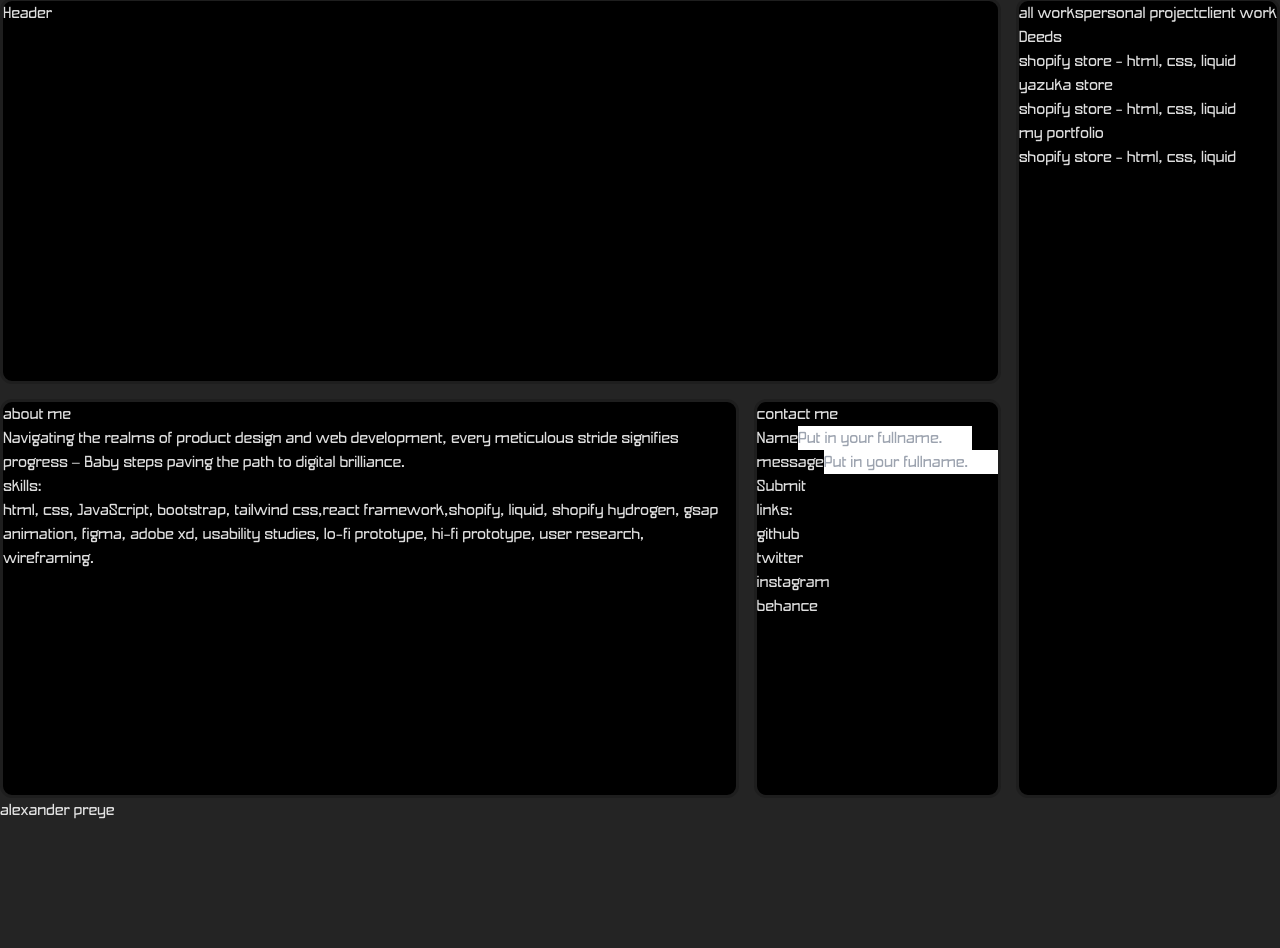
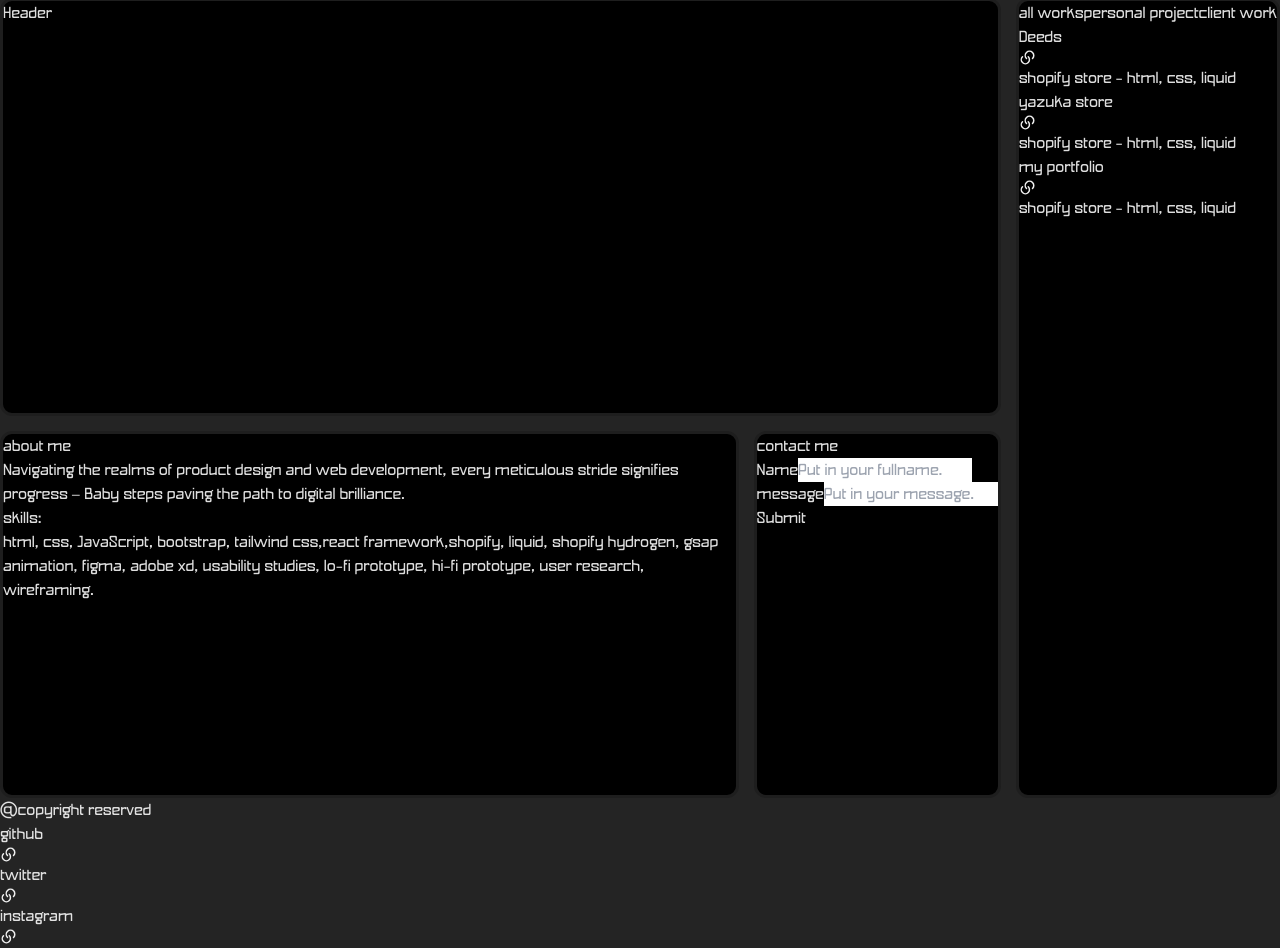
Before and after one commit to vyuba/fashion-shop, a React (Vite) app: page /portfolio in a window 1280 px wide. Shown: the part 2178-3126 px from the top of the page. Before the commit the page ends 3000 px from the top, so only its background shows below. Built offline with nearby package versions, Linux system fonts and the light colour scheme.

Commit message:
small changes to the portfolio

```diff
--- a/src/Portfolio.jsx
+++ b/src/Portfolio.jsx
@@ -49,44 +49,44 @@ function Portfolio() {
         }
     )
   return (
-<div className='body-conatainer bg-stone-950 px-2 py-3'>
+<div className='body-conatainer bg-black px-2 py-3'>
     <div className=" fixed w-full z-[50] left-0 top-3 px-5">
-        <ul className="w-full flex flex-row gap-3 bg-stone-950 py-2 px-3 rounded-lg border-[2px] border-solid overflow-hidden uppercase border-stone-800">
-            <p className="box whitespace-nowrap">hire me</p>
-            <p className="box whitespace-nowrap">hire me</p>
-            <p className="box whitespace-nowrap">hire me</p>
-            <p className="box whitespace-nowrap">hire me</p>
-            <p className="box whitespace-nowrap">hire me</p>
-            <p className="box whitespace-nowrap">hire me</p>
-            <p className="box whitespace-nowrap">hire me</p>
-            <p className="box whitespace-nowrap">hire me</p>
-            <p className="box whitespace-nowrap">hire me</p>
-            <p className="box whitespace-nowrap">hire me</p>
-            <p className="box whitespace-nowrap">hire me</p>
-            <p className="box whitespace-nowrap">hire me</p>
-            <p className="box whitespace-nowrap">hire me</p>
-            <p className="box whitespace-nowrap">hire me</p>
-            <p className="box whitespace-nowrap">hire me</p>
-            <p className="box whitespace-nowrap">hire me</p>
-            <p className="box whitespace-nowrap">hire me</p>
-            <p className="box whitespace-nowrap">hire me</p>
-            <p className="box whitespace-nowrap">hire me</p>
-            <p className="box whitespace-nowrap">hire me</p>
-            <p className="box whitespace-nowrap">hire me</p>
-            <p className="box whitespace-nowrap">hire me</p>
-            <p className="box whitespace-nowrap">hire me</p>
-            <p className="box whitespace-nowrap">hire me</p>
-            <p className="box whitespace-nowrap">hire me</p>
-            <p className="box whitespace-nowrap">hire me</p>
-            <p className="box whitespace-nowrap">hire me</p>
-            <p className="box whitespace-nowrap">hire me</p>
-            <p className="box whitespace-nowrap">hire me</p>
-            <p className="box whitespace-nowrap">hire me</p>
-            <p className="box whitespace-nowrap">hire me</p>
+        <ul className="w-full flex flex-row gap-8 bg-black py-2 px-3 rounded-lg border-[3px] border-solid overflow-hidden capitalize border-[#1E1E1E]">
+            <p className="box whitespace-nowrap">hire me today</p>
+            <p className="box whitespace-nowrap">hire me today</p>
+            <p className="box whitespace-nowrap">hire me today</p>
+            <p className="box whitespace-nowrap">hire me today</p>
+            <p className="box whitespace-nowrap">hire me today</p>
+            <p className="box whitespace-nowrap">hire me today</p>
+            <p className="box whitespace-nowrap">hire me today</p>
+            <p className="box whitespace-nowrap">hire me today</p>
+            <p className="box whitespace-nowrap">hire me today</p>
+            <p className="box whitespace-nowrap">hire me today</p>
+            <p className="box whitespace-nowrap">hire me today</p>
+            <p className="box whitespace-nowrap">hire me today</p>
+            <p className="box whitespace-nowrap">hire me today</p>
+            <p className="box whitespace-nowrap">hire me today</p>
+            <p className="box whitespace-nowrap">hire me today</p>
+            <p className="box whitespace-nowrap">hire me today</p>
+            <p className="box whitespace-nowrap">hire me today</p>
+            <p className="box whitespace-nowrap">hire me today</p>
+            <p className="box whitespace-nowrap">hire me today</p>
+            <p className="box whitespace-nowrap">hire me today</p>
+            <p className="box whitespace-nowrap">hire me today</p>
+            <p className="box whitespace-nowrap">hire me today</p>
+            <p className="box whitespace-nowrap">hire me today</p>
+            <p className="box whitespace-nowrap">hire me today</p>
+            <p className="box whitespace-nowrap">hire me today</p>
+            <p className="box whitespace-nowrap">hire me today</p>
+            <p className="box whitespace-nowrap">hire me today</p>
+            <p className="box whitespace-nowrap">hire me today</p>
+            <p className="box whitespace-nowrap">hire me today</p>
+            <p className="box whitespace-nowrap">hire me today</p>
+            <p className="box whitespace-nowrap">hire me today</p>
         </ul>
     </div>
     <div className="portfolio-nav z-[100] fixed top-[4.1rem] right-5">
-        <ul className="menu bg-stone-950 border-[3px] border-stone-800 border-solid py-7 rounded-xl grid gap-2 uppercase text-lg relative">
+        <ul className="menu bg-black border-[3px] border-[#1E1E1E] border-solid py-7 rounded-xl grid gap-2 uppercase text-lg relative">
         <div className="closeIcon  py-2 px-2 rounded-xl hover:bg-stone-800 absolute top-1 right-2"><X/></div>
             <li className="py-1 px-2 hover:bg-stone-900 pl-5 pr-14 mx-2 rounded-md">home</li>
             <li className="py-1 px-2 hover:bg-stone-900 pl-5 pr-14 mx-2 rounded-md">about me</li>
@@ -94,11 +94,11 @@ function Portfolio() {
             <li className="py-1 px-2 hover:bg-stone-900 pl-5 pr-14 mx-2 rounded-md">contact me</li>
         </ul>
     </div>
-    <div className=" py-2 px-2 border-solid border-[3px] bg-black  z-50 border-stone-800 fixed rounded-xl top-[4rem] right-5 menu-icon cursor-pointer"><MenuIcon/></div>
+    <div className=" py-2 px-2 border-solid border-[3px] bg-black  z-50 border-[#1E1E1E] fixed rounded-xl top-[4rem] right-5 menu-icon cursor-pointer"><MenuIcon/></div>
     <div className="grid-container">
         <div className="header">Header</div>
-        <div className="sidebar overflow-y-auto px-3">
-        <h1 className="capitalize font-bold text-xl sticky top-0 bg-black py-3 w-full">about me</h1>
+        <div className="sidebar overflow-y-auto px-3 py-3 pb-3">
+        <h1 className="capitalize font-bold text-xl sticky top-0 bg-black py-2 w-full">about me</h1>
             <p>
             Navigating the realms of product design and web development, every meticulous stride signifies progress – Baby steps paving the path to digital brilliance.
             </p>
@@ -110,21 +110,21 @@ function Portfolio() {
             </div>
         </div>
         <div className="main-content overflow-y-auto ">
-        <div className="w-full overflow-hidden sticky bg-black top-0 py-3 px-3">
+        <div className="w-full overflow-hidden sticky bg-black top-0 py-6 px-6">
             <div className="flex gap-4 w-full overflow-x-auto scroll-smooth">
                 <button
                     onClick={() => setFilter('all')}
-                    className={`capitalize py-[7px] px-4 border-stone-800 border-solid border-[3px] rounded-xl whitespace-nowrap ${filter === 'all' ? 'bg-stone-900' : ''}`}>
+                    className={`capitalize py-[7px] px-4 border-[#1E1E1E] border-solid border-[3px] rounded-xl whitespace-nowrap ${filter === 'all' ? 'bg-[#1E1E1E]' : ''}`}>
                     all works
                 </button>
                 <button
                     onClick={() => setFilter('personal')}
-                    className={`capitalize py-[7px] px-4 border-stone-800 border-solid border-[3px] rounded-xl whitespace-nowrap ${filter === 'personal' ? 'bg-stone-900' : ''}`}>
+                    className={`capitalize py-[7px] px-4 border-[#1E1E1E] border-solid border-[3px] rounded-xl whitespace-nowrap ${filter === 'personal' ? 'bg-[#1E1E1E]' : ''}`}>
                     personal project
                 </button>
                 <button
                     onClick={() => setFilter('client')}
-                    className={`capitalize py-[7px] px-4 border-stone-800 border-solid border-[3px] rounded-xl whitespace-nowrap ${filter === 'client' ? 'bg-stone-900' : ''}`}>
+                    className={`capitalize py-[7px] px-4 border-[#1E1E1E] border-solid border-[3px] rounded-xl whitespace-nowrap ${filter === 'client' ? 'bg-[#1E1E1E]' : ''}`}>
                     client work
                 </button>
             </div>
@@ -132,11 +132,16 @@ function Portfolio() {
             <div className="px-3 py-3 h-full overflow-x-auto flex flex-col gap-3">
             {
                     filteredData.map((item) => (
-                        <div key={item.id} className="border-solid border-[2px] border-stone-800 w-full h-[300px] rounded-lg flex flex-col overflow-hidden">
+                        <div key={item.id} className="border-solid border-[2px] border-[#1E1E1E] w-full h-[300px] rounded-lg flex flex-col overflow-hidden">
                             <div style={{backgroundImage: `url(${item.images})`}} className="bg-white flex-1 bg-cover bg-center">
                             </div>
                             <div className="bg-black h-20 px-2 py-3">
-                                <h1 className="capitalize text-lg">{item.name}</h1>
+                                <h1 className="capitalize text-lg flex items-center gap-1">{item.name}
+                                <svg xmlns="http://www.w3.org/2000/svg" width="17" height="17" viewBox="0 0 17 17" fill="none">
+                                    <path d="M9.25085 7.74915C10.8446 9.3429 10.8446 11.9212 9.25085 13.5079C7.6571 15.0946 5.07876 15.1016 3.4921 13.5079C1.90543 11.9141 1.89835 9.33581 3.4921 7.74915" stroke="#F0F0F0" strokeWidth="1.5" strokeLinecap="round" strokeLinejoin="round"/>
+                                    <path d="M7.50124 9.49879C5.84374 7.84129 5.84374 5.14962 7.50124 3.48504C9.15874 1.82046 11.8504 1.82754 13.515 3.48504C15.1796 5.14254 15.1725 7.83421 13.515 9.49879" stroke="#F0F0F0" strokeWidth="1.5" strokeLinecap="round" strokeLinejoin="round"/>
+                                </svg>
+                                </h1>
                                 <p className="capitalize">{item.details} - {item.stack}</p>
                             </div>
                         </div>
@@ -146,33 +151,49 @@ function Portfolio() {
         </div>
         <div className="footer overflow-y-auto px-3 ">
         <h1 className="capitalize font-bold text-xl sticky top-0 bg-black py-3 w-full">contact me</h1>
-        <form action="">
+        <form className="pb-4" action="">
          <div className="mb-5">
-           <label htmlFor="name" name="block mb-2 font-bold text-gray-600">Name</label>
-           <input type="text" id="name" name="name" placeholder="Put in your fullname." className="border border-gray-300 shadow p-3 w-full rounded mb-"/>
+           <label htmlFor="name" name="block mb-2 font-bold">Name</label>
+           <input type="text" id="name" name="name" placeholder="Put in your fullname." className="border-2 bg-black border-[#1E1E1E] shadow p-3 w-full rounded mb-"/>
          </div>
 
          <div className="mb-5">
-           <label htmlFor="twitter" className="block mb-2 font-bold text-gray-600 capitalize">message</label>
-           <input type="text" id="twitter" name="twitter" placeholder="Put in your fullname." className="border border-gray-300 shadow p-3 w-full rounded mb-"/>
-           {/* <p className="text-sm text-red-400 mt-2">Twitter username is required</p> */}
+           <label htmlFor="twitter" className="block mb-2 font-bold text-gray-300 capitalize">message</label>
+           <input type="text" id="twitter" name="twitter" placeholder="Put in your message." className="border-2 bg-black border-[#1E1E1E] shadow p-3 w-full rounded mb-"/>
          </div>
 
-         <button className="block w-full bg-stone-900 text-white font-bold p-3 rounded-lg uppercase">Submit</button>
+         <button className="block w-full bg-[#1E1E1E] text-white font-bold p-3 rounded-lg uppercase">Submit</button>
        </form>
-        <div className="py-4 w-full capitalize">
-            <h6 className="text-lg capitalize">links:</h6>
-            <ul className="flex flex-row items-center gap-5">
-                <a className="underline" href=""><li>github</li></a>
-                <a className="underline" href="https://x.com/st33z_z"><li>twitter</li></a>
-                <a className="underline" href="https://www.instagram.com/vyuba_/"><li>instagram</li></a>
-                <a className="underline" href="https://www.behance.net/alexanderpreye"><li>behance</li></a>
-            </ul>
-            </div>
         </div>
     </div>
     <div className="w-full text-center py-5">
-        alexander preye
+       <span className="font-medium text-[#1E1E1a]">@copyright reserved</span>
+        <ul className="flex flex-row items-center justify-center capitalize gap-2">
+                <a className="underline" href=""><li className="flex items-center gap-1">github
+                <svg xmlns="http://www.w3.org/2000/svg" width="17" height="17" viewBox="0 0 17 17" fill="none">
+                    <path d="M9.25085 7.74915C10.8446 9.3429 10.8446 11.9212 9.25085 13.5079C7.6571 15.0946 5.07876 15.1016 3.4921 13.5079C1.90543 11.9141 1.89835 9.33581 3.4921 7.74915" stroke="#F0F0F0" strokeWidth="1.5" strokeLinecap="round" strokeLinejoin="round"/>
+                    <path d="M7.50124 9.49879C5.84374 7.84129 5.84374 5.14962 7.50124 3.48504C9.15874 1.82046 11.8504 1.82754 13.515 3.48504C15.1796 5.14254 15.1725 7.83421 13.515 9.49879" stroke="#F0F0F0" strokeWidth="1.5" strokeLinecap="round" strokeLinejoin="round"/>
+                </svg>
+                    </li></a>
+                <a className="underline" href="https://x.com/st33z_z"><li className="flex items-center gap-1">twitter
+                <svg xmlns="http://www.w3.org/2000/svg" width="17" height="17" viewBox="0 0 17 17" fill="none">
+                    <path d="M9.25085 7.74915C10.8446 9.3429 10.8446 11.9212 9.25085 13.5079C7.6571 15.0946 5.07876 15.1016 3.4921 13.5079C1.90543 11.9141 1.89835 9.33581 3.4921 7.74915" stroke="#F0F0F0" strokeWidth="1.5" strokeLinecap="round" strokeLinejoin="round"/>
+                    <path d="M7.50124 9.49879C5.84374 7.84129 5.84374 5.14962 7.50124 3.48504C9.15874 1.82046 11.8504 1.82754 13.515 3.48504C15.1796 5.14254 15.1725 7.83421 13.515 9.49879" stroke="#F0F0F0" strokeWidth="1.5" strokeLinecap="round" strokeLinejoin="round"/>
+                </svg>
+                    </li></a>
+                <a className="underline" href="https://www.instagram.com/vyuba_/"><li className="flex items-center gap-1">instagram
+                <svg xmlns="http://www.w3.org/2000/svg" width="17" height="17" viewBox="0 0 17 17" fill="none">
+                    <path d="M9.25085 7.74915C10.8446 9.3429 10.8446 11.9212 9.25085 13.5079C7.6571 15.0946 5.07876 15.1016 3.4921 13.5079C1.90543 11.9141 1.89835 9.33581 3.4921 7.74915" stroke="#F0F0F0" strokeWidth="1.5" strokeLinecap="round" strokeLinejoin="round"/>
+                    <path d="M7.50124 9.49879C5.84374 7.84129 5.84374 5.14962 7.50124 3.48504C9.15874 1.82046 11.8504 1.82754 13.515 3.48504C15.1796 5.14254 15.1725 7.83421 13.515 9.49879" stroke="#F0F0F0" strokeWidth="1.5" strokeLinecap="round" strokeLinejoin="round"/>
+                </svg>
+                    </li></a>
+                <a className="underline" href="https://www.behance.net/alexanderpreye"><li className="flex items-center gap-1">behance
+                <svg xmlns="http://www.w3.org/2000/svg" width="17" height="17" viewBox="0 0 17 17" fill="none">
+                    <path d="M9.25085 7.74915C10.8446 9.3429 10.8446 11.9212 9.25085 13.5079C7.6571 15.0946 5.07876 15.1016 3.4921 13.5079C1.90543 11.9141 1.89835 9.33581 3.4921 7.74915" stroke="#F0F0F0" strokeWidth="1.5" strokeLinecap="round" strokeLinejoin="round"/>
+                    <path d="M7.50124 9.49879C5.84374 7.84129 5.84374 5.14962 7.50124 3.48504C9.15874 1.82046 11.8504 1.82754 13.515 3.48504C15.1796 5.14254 15.1725 7.83421 13.515 9.49879" stroke="#F0F0F0" strokeWidth="1.5" strokeLinecap="round" strokeLinejoin="round"/>
+                </svg>
+                    </li></a>
+            </ul>
     </div>
 </div>
   )
--- a/src/index.css
+++ b/src/index.css
@@ -171,6 +171,7 @@
   grid-template-areas:
     "header header main-content"
     "header header main-content"
+    /* "header header main-content" */
     /* "sidebar footer main-content" */
     "sidebar footer main-content";
 /*   grid-template-columns: 1fr 1fr; */
```
